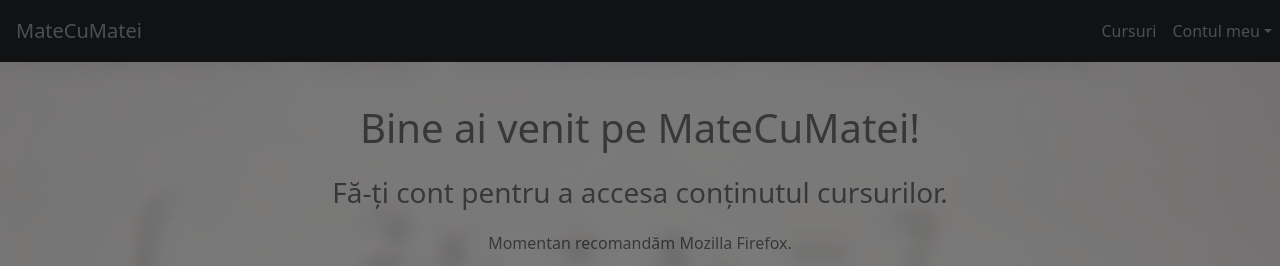
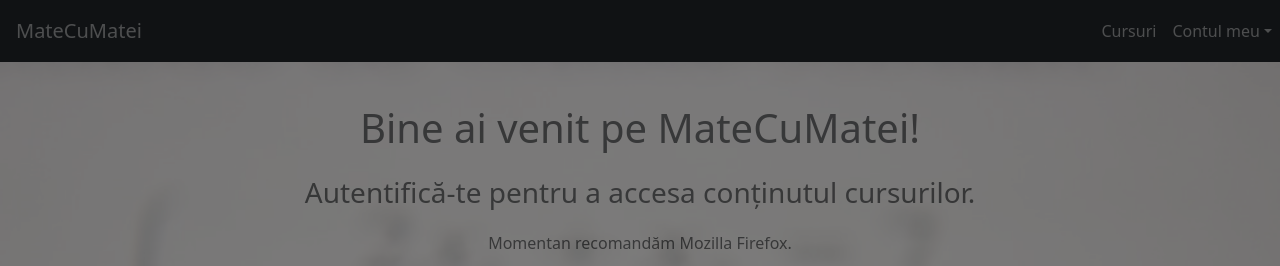
Before and after one commit to SilviuDN/matecumatei_client, a React (Create React App) app: page / in a window 1280 px wide. Shown: the top 266 px of the page. Built offline with nearby package versions, Linux system fonts and the light colour scheme; no server answers.

Commit message:
Minor change - HomePage call to action - done

```diff
--- a/src/components/pages/IndexPage/IndexPage.js
+++ b/src/components/pages/IndexPage/IndexPage.js
@@ -20,7 +20,7 @@ const IndexPage = ({loggedUser}) => {
                 {
                     !loggedUser
                     ?
-                    <h3 className="text-center mb-4">Fă-ți cont pentru a accesa conținutul cursurilor.</h3>
+                    <h3 className="text-center mb-4">Autentifică-te pentru a accesa conținutul cursurilor.</h3>
                     :
                     null
                 }
```
